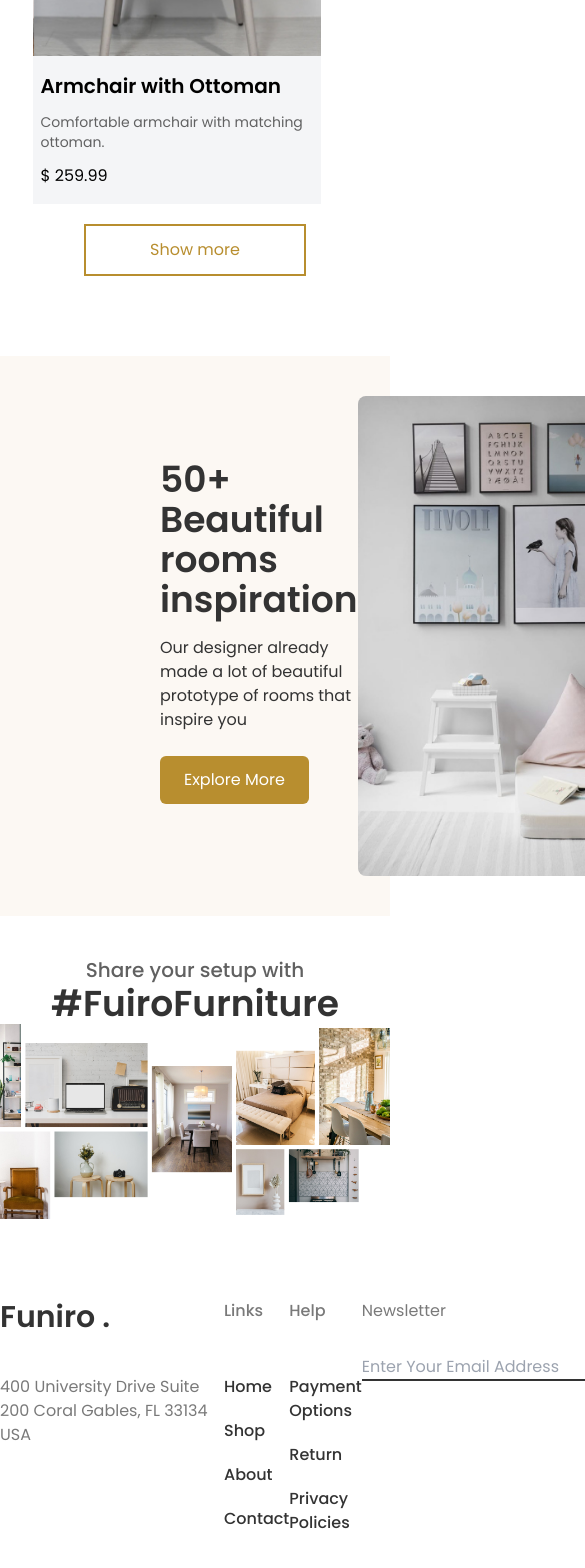
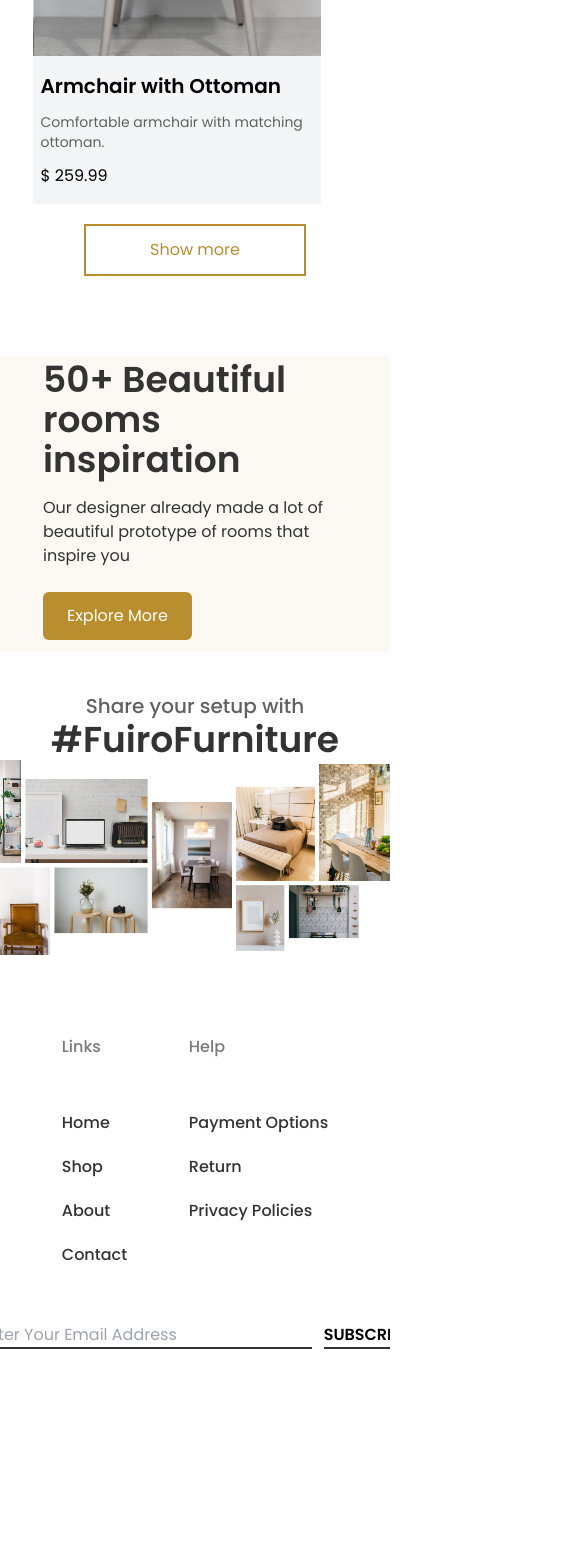
Before and after one commit to CjordanIII/freelance_example_project_one, a Next.js app: page / in a window 390 px wide. Shown: the part 5783-7351 px from the top of the page, 585 px wide, since content can reach past the window. After the commit the page ends 7148 px from the top, so only its background shows below. Built offline with nearby package versions, Linux system fonts and the light colour scheme.

Commit message:
add ajest size

```diff
--- a/src/app/globals.css
+++ b/src/app/globals.css
@@ -3,3 +3,9 @@
 @tailwind base;
 @tailwind components;
 @tailwind utilities;
+
+
+main {
+    max-width: 100vw; /* Prevents the main content from expanding beyond the viewport */
+    overflow-x: hidden; /* Ensures no horizontal overflow */
+}
--- a/src/sections/Footer.tsx
+++ b/src/sections/Footer.tsx
@@ -2,12 +2,13 @@ import React from "react";
 import Link from "next/link";
 const Footer = () => {
   return (
-    <footer
+    <footer>
+      <div
         className="flex justify-evenly text-default_text w-full
       my-10
 "
       >
-      <div className="flex flex-col gap-10">
+        <div className=" flex-col gap-10 hidden xl:flex">
           <h2 className=" text-3xl  font-semibold">Funiro .</h2>
           <p className="w-56 opacity-65">
             400 University Drive Suite 200 Coral Gables, FL 33134 USA
@@ -28,8 +29,24 @@ const Footer = () => {
           <Link href={"#"}>Return </Link>
           <Link href={"#"}>Privacy Policies</Link>
         </div>
-      <div>
+        <div className="hidden xl:block">
           <p className="opacity-65 pb-8">Newsletter</p>
+          <form className="flex gap-3">
+            <input
+              type="email"
+              name="email"
+              id="email"
+              placeholder="Enter Your Email Address"
+              className="border-b-2 border-b-default_text pr-4 focus:outline-none"
+            />
+
+            <button className="border-b-2 border-b-default_text font-semibold  ">
+              SUBSCRIBE
+            </button>
+          </form>
+        </div>
+      </div>
+      <div className="flex md:hidden justify-center py-4">
         <form className="flex gap-3">
           <input
             type="email"
--- a/src/sections/Hero.tsx
+++ b/src/sections/Hero.tsx
@@ -21,7 +21,7 @@ const Hero = () => {
     </div>
 
     {/* Beige div overlapping the image */}
-    <div className="bg-custom_beige py-10 sm:py-16 md:py-20 absolute top-20 sm:top-28 md:top-36 right-5 sm:right-10 md:right-20 z-10 font-sans flex justify-center">
+    <div className="bg-custom_beige py-10 sm:py-16 md:py-20 absolute top-20 sm:top-28 md:top-36 right-5 sm:right-10 md:right-20 z-10 font-sans flex justify-center ">
       <div className="w-4/5 sm:w-3/5 text-center sm:text-left">
         <h5 className="text-default_text font-semibold text-sm sm:text-base md:text-lg">
           New Arrival
--- a/src/sections/Rooms.tsx
+++ b/src/sections/Rooms.tsx
@@ -4,9 +4,9 @@ import Carousel from "@/components/Carousel";
 const Rooms = () => {
   return (
     <div
-      className="bg-light_beige flex justify-between items-center"
+      className="bg-light_beige flex xl:justify-between items-center justify-center"
     >
-      <div className="w-96 ml-40">
+      <div className="w-96 xl:ml-40 max-sm:px-10">
         <h1 className="text-default_text text-4xl font-semibold py-1">
           50+ Beautiful rooms inspiration
         </h1>
@@ -18,7 +18,7 @@ const Rooms = () => {
         <Buttionbg href="#" label="Explore More" />
       </div>
       {/* carousel  */}
-      <div className="py-10">
+      <div className="py-10 hidden xl:block">
         <Carousel/>
       </div>
     </div>
```
Lines whose indentation alone changed are shown as unchanged.
